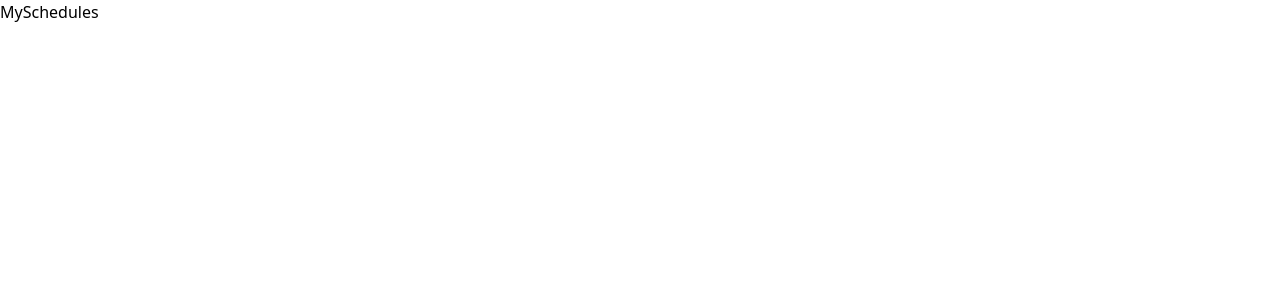
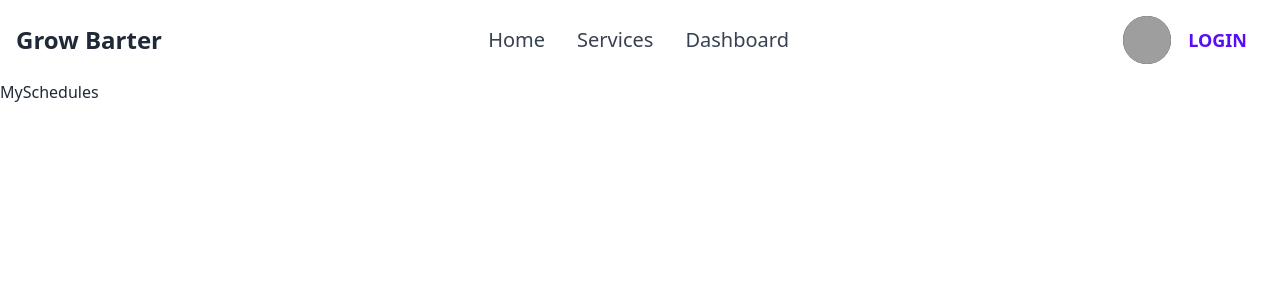
Before and after one commit to anjumnr99/grow-barter-client-project, a React (Vite) app: page /my-schedules in a window 1280 px wide. Shown: the top 300 px of the page. Built offline with nearby package versions, Linux system fonts and the light colour scheme; grey boxes are pictures that could not be loaded.

Commit message:
navbar added with responsive design

```diff
--- a/package.json
+++ b/package.json
@@ -16,6 +16,7 @@
     "match-sorter": "^6.3.1",
     "react": "^18.2.0",
     "react-dom": "^18.2.0",
+    "react-icons": "^4.11.0",
     "react-router-dom": "^6.18.0",
     "sort-by": "^1.2.0"
   },
@@ -24,6 +25,7 @@
     "@types/react-dom": "^18.2.7",
     "@vitejs/plugin-react": "^4.0.3",
     "autoprefixer": "^10.4.16",
+    "daisyui": "^3.9.4",
     "eslint": "^8.45.0",
     "eslint-plugin-react": "^7.32.2",
     "eslint-plugin-react-hooks": "^4.6.0",
--- a/src/App.jsx
+++ /dev/null
@@ -1,35 +0,0 @@
-import { useState } from 'react'
-import reactLogo from './assets/react.svg'
-import viteLogo from '/vite.svg'
-import './App.css'
-
-function App() {
-  const [count, setCount] = useState(0)
-
-  return (
-    <>
-      <div>
-        <a href="https://vitejs.dev" target="_blank">
-          <img src={viteLogo} className="logo" alt="Vite logo" />
-        </a>
-        <a href="https://react.dev" target="_blank">
-          <img src={reactLogo} className="logo react" alt="React logo" />
-        </a>
-      </div>
-      <h1>Vite + React</h1>
-      <div className="card">
-        <button onClick={() => setCount((count) => count + 1)}>
-          count is {count}
-        </button>
-        <p>
-          Edit <code>src/App.jsx</code> and save to test HMR
-        </p>
-      </div>
-      <p className="read-the-docs">
-        Click on the Vite and React logos to learn more
-      </p>
-    </>
-  )
-}
-
-export default App
--- /dev/null
+++ b/src/Components/Navbar.jsx
@@ -0,0 +1,112 @@
+import { GiHamburgerMenu } from 'react-icons/gi';
+import { Link, NavLink } from 'react-router-dom';
+
+const Navbar = () => {
+
+    const navLinks = <>
+        <li className=" px-4 py-2 text-xl text-gray-700 hover:bg-gray-100 dark:hover:bg-gray-600 dark:text-gray-200 dark:hover:text-white">
+            <NavLink
+                to="/"
+                className={({ isActive, isPending }) =>
+                    isPending ? "pending" : isActive ? "active" : ""
+                }
+            >
+                Home
+            </NavLink>
+        </li>
+        <li className=" px-4 py-2 text-xl text-gray-700 hover:bg-gray-100 dark:hover:bg-gray-600 dark:text-gray-200 dark:hover:text-white">
+            <NavLink
+                to="/services"
+                className={({ isActive, isPending }) =>
+                    isPending ? "pending" : isActive ? "active" : ""
+                }
+            >
+                Services
+            </NavLink>
+        </li>
+        <li className=" px-4 py-2 text-xl text-gray-700 hover:bg-gray-100 dark:hover:bg-gray-600 dark:text-gray-200 dark:hover:text-white">
+            <NavLink
+                to="/dashboard"
+                className={({ isActive, isPending }) =>
+                    isPending ? "pending" : isActive ? "active" : ""
+                }
+            >
+                Dashboard
+            </NavLink>
+        </li>
+    </>
+    return (
+
+
+        <nav className="bg-white border-gray-200 dark:bg-gray-900">
+            <div className="max-w-screen-xl flex flex-wrap items-center justify-between mx-auto p-4">
+                <Link  className="flex items-center">
+                    {/* <img  className="h-8 mr-3"  /> */}
+                    <span className="self-center text-2xl font-semibold whitespace-nowrap dark:text-white"> Grow Barter</span>
+                </Link>
+                <div className="flex items-center justify-center gap-2 md:order-2">
+
+                    <div className="dropdown dropdown-bottom dropdown-end">
+                        <button data-collapse-toggle="navbar-user" type="button" className="inline-flex items-center p-2 w-10 lg:w-16 h-10 lg:h-16 justify-center text-sm text-gray-500 rounded-lg md:hidden hover:bg-gray-100 focus:outline-none focus:ring-2 focus:ring-gray-200 dark:text-gray-400 dark:hover:bg-gray-700 dark:focus:ring-gray-600" aria-controls="navbar-user" aria-expanded="false">
+                            <span className="sr-only">Open main menu</span>
+                            <div  className="text-3xl  lg:text-4xl" aria-hidden="true">
+                                  <GiHamburgerMenu></GiHamburgerMenu>
+                            </div>
+
+
+                        </button>
+                        <div className='dropdown-content '>
+                            <ul tabIndex={0} className=" dropdown-content z-[1] menu p-2 shadow bg-base-100 rounded-box w-fit ">
+                                {navLinks}
+                            </ul>
+                        </div>
+                    </div>
+
+                    <div className='flex flex-col lg:flex-row justify-center items-center'>
+                        <div className="dropdown dropdown-bottom dropdown-end  " >
+                            <button type="button" className="flex mr-3 text-sm bg-gray-800 rounded-full md:mr-0 focus:ring-4 focus:ring-gray-300 dark:focus:ring-gray-600" id="user-menu-button" aria-expanded="false" data-dropdown-toggle="user-dropdown" data-dropdown-placement="bottom">
+                                <span className="sr-only">Open user menu</span>
+                                <img className="w-12 h-12 rounded-full" src="https://i.ibb.co/hDNb1rk/client2.jpg" alt="user photo" />
+                            </button>
+                            <div className='dropdown-content z-[1] menu p-2 shadow bg-base-100 rounded-box w-fit '>
+                                <div className="px-4 py-3">
+                                    <span className="block text-lg text-gray-900 dark:text-white">Bonnie Green</span>
+                                    <span className="block text-lg  text-gray-500 truncate dark:text-gray-400">name@flowbite.com</span>
+                                </div>
+                                <ul tabIndex={0} className=" ">
+                                    <li>
+                                        <Link className="block px-4 py-2 text-lg text-gray-700 hover:bg-gray-100 dark:hover:bg-gray-600 dark:text-gray-200 dark:hover:text-white">Dashboard</Link>
+                                    </li>
+                                    <li>
+                                        <Link  className="block px-4 py-2 text-lg text-gray-700 hover:bg-gray-100 dark:hover:bg-gray-600 dark:text-gray-200 dark:hover:text-white">Settings</Link>
+                                    </li>
+                                    <li>
+                                        <Link  className="block px-4 py-2 text-lg text-gray-700 hover:bg-gray-100 dark:hover:bg-gray-600 dark:text-gray-200 dark:hover:text-white">Earnings</Link>
+                                    </li>
+                                    <li>
+                                        <Link  className="block px-4 py-2 text-lg text-gray-700 hover:bg-gray-100 dark:hover:bg-gray-600 dark:text-gray-200 dark:hover:text-white">Sign out</Link>
+                                    </li>
+                                </ul>
+                            </div>
+                        </div>
+
+                        <div>
+                            <button className='btn btn-link no-underline text-lg'>Login</button>
+                        </div>
+
+                    </div>
+
+                </div>
+                <div className="items-center justify-between hidden w-full md:flex md:w-auto md:order-1" id="navbar-user">
+                    <ul className="flex ">
+                        {navLinks}
+                    </ul>
+                </div>
+            </div>
+        </nav>
+
+
+    );
+};
+
+export default Navbar;
--- a/src/Layout/MainLayout.jsx
+++ b/src/Layout/MainLayout.jsx
@@ -1,9 +1,11 @@
 import { Outlet } from "react-router-dom";
+import Navbar from "../Components/Navbar";
 
 
 const MainLayout = () => {
     return (
         <div>
+            <Navbar></Navbar>
             <Outlet></Outlet>
         </div>
     );
--- a/tailwind.config.js
+++ b/tailwind.config.js
@@ -9,6 +9,7 @@ export default {
     extend: {},
   },
   plugins: [
-    require('flowbite/plugin')
+    require('flowbite/plugin'),
+    require("daisyui")
 ],
 }
```
Also changed, not shown: 1 other file (tests, documents, lock files or other folders).
